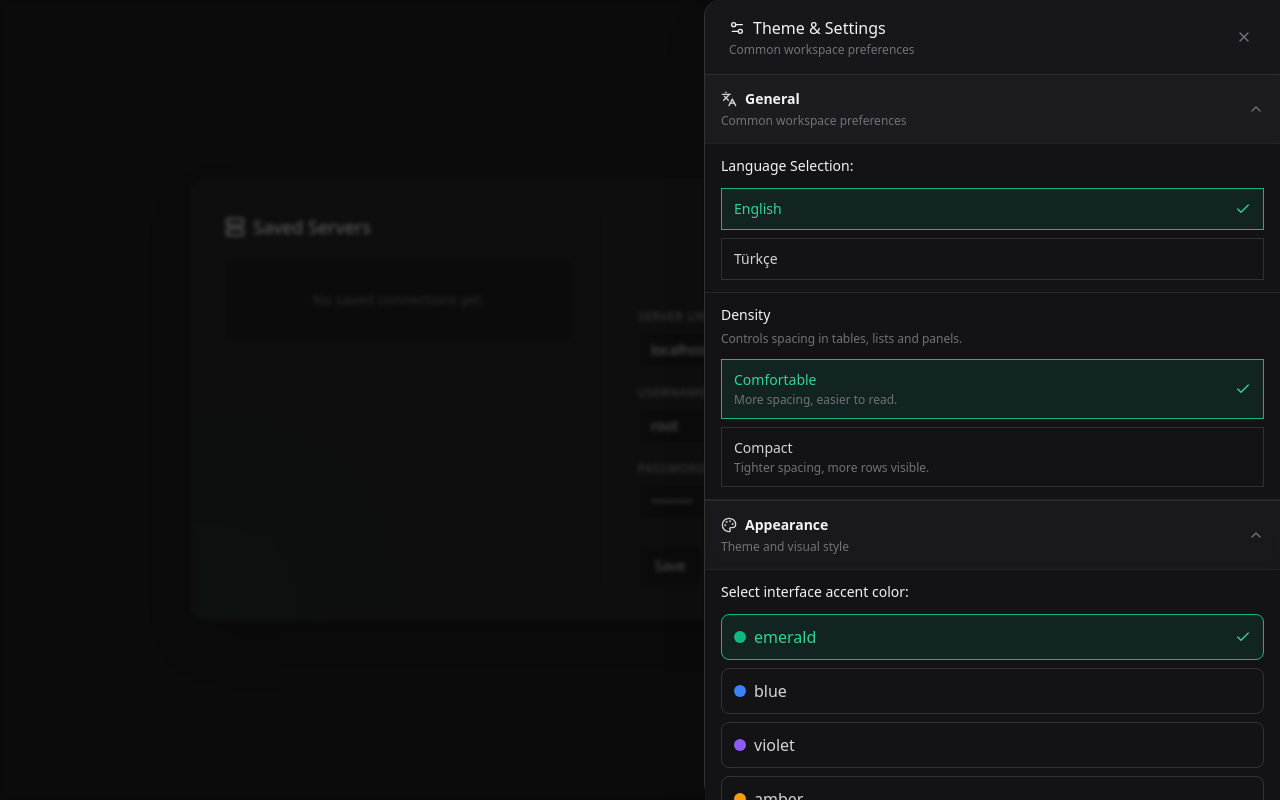
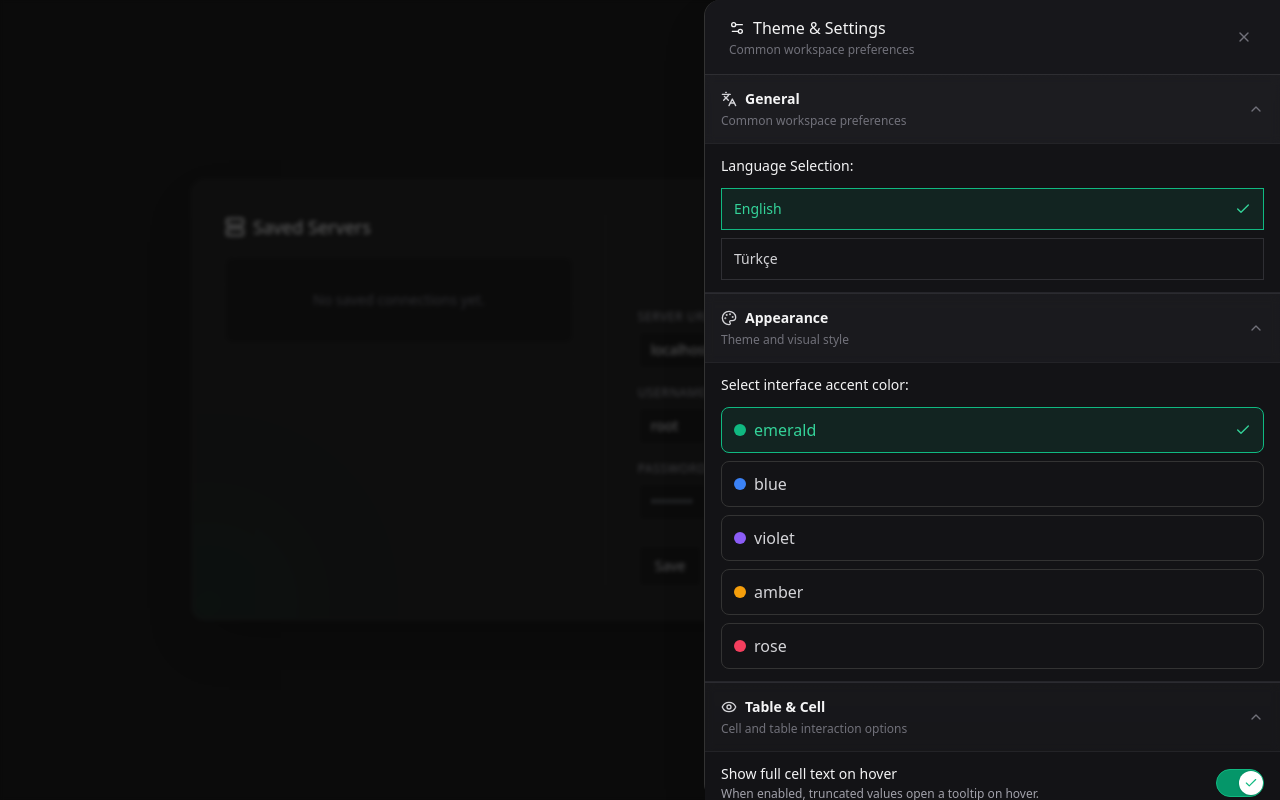
Before and after one commit to Netsper/OneDB, a React (Vite) app in the folder frontend/: page / in a window 1280 px wide. Both pictures are taken after a click on the button "Theme & Settings". Built offline with nearby package versions, Linux system fonts and the light colour scheme.

Commit message:
settings: remove ui density mode and keep single comfortable layout

```diff
--- a/frontend/src/DatabaseManager.jsx
+++ b/frontend/src/DatabaseManager.jsx
@@ -1,20 +1,10 @@
-import React, { useEffect } from 'react';
+import React from 'react';
 import LoginScreen from './components/auth/LoginScreen.jsx';
 import ConnectedWorkspace from './components/workspace/ConnectedWorkspace.jsx';
 import useDatabaseManagerScreenModel from './hooks/workspace/view-models/useDatabaseManagerScreenModel.js';
 
 export default function DatabaseManager() {
-  const { isConnected, workspaceViewModel, loginScreenProps, density } =
-    useDatabaseManagerScreenModel();
-
-  useEffect(() => {
-    const root = document.documentElement;
-    const normalizedDensity = density === 'compact' ? 'compact' : 'comfortable';
-    root.setAttribute('data-onedb-density', normalizedDensity);
-    return () => {
-      root.removeAttribute('data-onedb-density');
-    };
-  }, [density]);
+  const { isConnected, workspaceViewModel, loginScreenProps } = useDatabaseManagerScreenModel();
 
   // Render login screen until an active DB session is established.
   if (!isConnected) {
--- a/frontend/src/components/auth/LoginScreen.jsx
+++ b/frontend/src/components/auth/LoginScreen.jsx
@@ -33,7 +33,6 @@ export default function LoginScreen({
 
   return (
     <div
-      data-density={settings?.uiDensity === 'compact' ? 'compact' : 'comfortable'}
       className={`min-h-screen bg-[#1c1c1c] flex items-center justify-center p-4 font-sans text-zinc-300 ${tc.selection}`}
     >
       <div className="bg-[#232323] p-8 rounded-xl w-full max-w-4xl border border-[#333] shadow-2xl relative overflow-hidden flex flex-col md:flex-row gap-8">
--- a/frontend/src/components/modals/SettingsModal.jsx
+++ b/frontend/src/components/modals/SettingsModal.jsx
@@ -109,7 +109,6 @@ export default function SettingsModal({
   theme,
   setTheme,
   settings = {
-    uiDensity: 'comfortable',
     showCellTooltipOnHover: true,
     sqlEditor: {
       syntaxHighlight: true,
@@ -258,35 +257,6 @@ export default function SettingsModal({
                       />
                     </div>
                   </SettingRow>
-
-                  <SettingRow title={t('settingsDensity')} description={t('settingsDensityDesc')}>
-                    <div className="space-y-2">
-                      <ChoiceButton
-                        active={settings.uiDensity === 'comfortable'}
-                        onClick={() =>
-                          updateSetting((prev) => ({
-                            ...prev,
-                            uiDensity: 'comfortable',
-                          }))
-                        }
-                        title={t('settingsDensityComfortable')}
-                        subtitle={t('settingsDensityComfortableDesc')}
-                        tc={tc}
-                      />
-                      <ChoiceButton
-                        active={settings.uiDensity === 'compact'}
-                        onClick={() =>
-                          updateSetting((prev) => ({
-                            ...prev,
-                            uiDensity: 'compact',
-                          }))
-                        }
-                        title={t('settingsDensityCompact')}
-                        subtitle={t('settingsDensityCompactDesc')}
-                        tc={tc}
-                      />
-                    </div>
-                  </SettingRow>
                 </>
               ) : null}
 
--- a/frontend/src/components/workspace/ConnectedWorkspace.jsx
+++ b/frontend/src/components/workspace/ConnectedWorkspace.jsx
@@ -3,12 +3,11 @@ import WorkspaceLayout from './WorkspaceLayout.jsx';
 import WorkspaceOverlays from './WorkspaceOverlays.jsx';
 
 export default function ConnectedWorkspace({ viewModel }) {
-  const { tc, theme, density, layout, overlays } = viewModel;
+  const { tc, theme, layout, overlays } = viewModel;
 
   return (
     <div
       data-theme={theme || 'emerald'}
-      data-density={density === 'compact' ? 'compact' : 'comfortable'}
       className={`h-screen flex flex-col bg-[#18181b] text-zinc-300 font-sans overflow-hidden ${tc.selection}`}
     >
       <WorkspaceLayout
--- a/frontend/src/components/workspace/TableBrowserView.jsx
+++ b/frontend/src/components/workspace/TableBrowserView.jsx
@@ -69,7 +69,6 @@ export default function TableBrowserView({
   getCellTextValue,
   getTimestampTooltip,
   showCellTooltipOnHover = true,
-  uiDensity = 'comfortable',
   isJsonColumn,
   formatJsonCellValue,
   copyToClipboard,
@@ -97,7 +96,7 @@ export default function TableBrowserView({
   const [scrollTop, setScrollTop] = useState(0);
   const [viewportHeight, setViewportHeight] = useState(0);
   const [pinnedLeftOffsets, setPinnedLeftOffsets] = useState({});
-  const ROW_HEIGHT = uiDensity === 'compact' ? 32 : 36;
+  const ROW_HEIGHT = 36;
   const OVERSCAN_ROWS = 10;
   const rowOffset = (page - 1) * rowsPerPage;
   const allRowsSelected = paginatedData.length > 0 && selectedRows.size === paginatedData.length;
@@ -134,7 +133,7 @@ export default function TableBrowserView({
       bottomPadding: Math.max(0, (paginatedData.length - endIndex) * ROW_HEIGHT),
       rows: paginatedData.slice(startIndex, endIndex),
     };
-  }, [paginatedData, scrollTop, shouldVirtualizeRows, viewportHeight, ROW_HEIGHT]);
+  }, [paginatedData, scrollTop, shouldVirtualizeRows, viewportHeight]);
   const tableRows = virtualWindow.rows;
   const dataColumnSpan = visibleColumns.length + 2;
 
--- a/frontend/src/components/workspace/WorkspaceMainPanel.jsx
+++ b/frontend/src/components/workspace/WorkspaceMainPanel.jsx
@@ -232,7 +232,6 @@ export default function WorkspaceMainPanel({
               getCellTextValue={getCellTextValue}
               getTimestampTooltip={getTimestampTooltip}
               showCellTooltipOnHover={showCellTooltipOnHover}
-              uiDensity={settings?.uiDensity || 'comfortable'}
               isJsonColumn={isJsonColumn}
               formatJsonCellValue={formatJsonCellValue}
               copyToClipboard={copyToClipboard}
--- a/frontend/src/config/translations/en.js
+++ b/frontend/src/config/translations/en.js
@@ -231,12 +231,6 @@ export const en = {
   accentColor: 'Select interface accent color:',
   settingsGeneral: 'General',
   settingsGeneralDesc: 'Common workspace preferences',
-  settingsDensity: 'Density',
-  settingsDensityDesc: 'Controls spacing in tables, lists and panels.',
-  settingsDensityComfortable: 'Comfortable',
-  settingsDensityComfortableDesc: 'More spacing, easier to read.',
-  settingsDensityCompact: 'Compact',
-  settingsDensityCompactDesc: 'Tighter spacing, more rows visible.',
   settingsAppearance: 'Appearance',
   settingsAppearanceDesc: 'Theme and visual style',
   settingsTable: 'Table & Cell',
--- a/frontend/src/config/translations/tr.js
+++ b/frontend/src/config/translations/tr.js
@@ -220,12 +220,6 @@ export const tr = {
   accentColor: 'Arayüz aksan rengini seçin:',
   settingsGeneral: 'Genel',
   settingsGeneralDesc: 'Temel çalışma alanı tercihleri',
-  settingsDensity: 'Yoğunluk',
-  settingsDensityDesc: 'Tablo, liste ve panellerdeki boşluk miktarını belirler.',
-  settingsDensityComfortable: 'Rahat',
-  settingsDensityComfortableDesc: 'Daha geniş boşluk, daha kolay okuma.',
-  settingsDensityCompact: 'Kompakt',
-  settingsDensityCompactDesc: 'Daha sıkı boşluk, ekranda daha çok satır.',
   settingsAppearance: 'Görünüm',
   settingsAppearanceDesc: 'Tema ve görsel stil ayarları',
   settingsTable: 'Tablo & Hücre',
--- a/frontend/src/hooks/workspace/state/useWorkspaceState.js
+++ b/frontend/src/hooks/workspace/state/useWorkspaceState.js
@@ -2,7 +2,6 @@ import { useRef, useState } from 'react';
 import { normalizePinnedItems } from '../../../utils/pins.js';
 
 const DEFAULT_WORKSPACE_SETTINGS = Object.freeze({
-  uiDensity: 'comfortable',
   showCellTooltipOnHover: true,
   sqlEditor: {
     syntaxHighlight: true,
@@ -66,7 +65,6 @@ function loadWorkspaceSettings() {
     }
 
     return {
-      uiDensity: parseEnumSetting(parsed.uiDensity, ['comfortable', 'compact'], 'comfortable'),
       showCellTooltipOnHover: parseBooleanSetting(
         parsed.showCellTooltipOnHover,
         DEFAULT_WORKSPACE_SETTINGS.showCellTooltipOnHover,
--- a/frontend/src/hooks/workspace/view-models/useDatabaseManagerScreenModel.js
+++ b/frontend/src/hooks/workspace/view-models/useDatabaseManagerScreenModel.js
@@ -5,12 +5,10 @@ import useWorkspaceViewModel from './useWorkspaceViewModel.js';
 export default function useDatabaseManagerScreenModel() {
   const foundationModel = useDatabaseManagerFoundationModel();
   const { workspaceInputs, loginScreenProps } = useDatabaseManagerActionsModel(foundationModel);
-  const density = foundationModel.workspace.settings?.uiDensity || 'comfortable';
 
   const workspaceViewModel = useWorkspaceViewModel({
     tc: foundationModel.tc,
     theme: foundationModel.workspace.theme,
-    density,
     layoutInputs: workspaceInputs,
     mainPanelInputs: workspaceInputs,
     overlaysInputs: workspaceInputs,
@@ -18,7 +16,6 @@ export default function useDatabaseManagerScreenModel() {
 
   return {
     isConnected: foundationModel.workspace.isConnected,
-    density,
     workspaceViewModel,
     loginScreenProps,
   };
--- a/frontend/src/hooks/workspace/view-models/useWorkspaceViewModel.js
+++ b/frontend/src/hooks/workspace/view-models/useWorkspaceViewModel.js
@@ -3,7 +3,7 @@ import useWorkspaceMainPanelViewModel from './useWorkspaceMainPanelViewModel.js'
 import useWorkspaceOverlaysViewModel from './useWorkspaceOverlaysViewModel.js';
 
 export default function useWorkspaceViewModel(params) {
-  const { tc, theme, density, layoutInputs, mainPanelInputs, overlaysInputs } = params;
+  const { tc, theme, layoutInputs, mainPanelInputs, overlaysInputs } = params;
   const layoutParts = useWorkspaceLayoutViewModel(layoutInputs);
   const mainPanel = useWorkspaceMainPanelViewModel(mainPanelInputs);
   const overlays = useWorkspaceOverlaysViewModel(overlaysInputs);
@@ -11,7 +11,6 @@ export default function useWorkspaceViewModel(params) {
   return {
     tc,
     theme,
-    density,
     layout: {
       ...layoutParts,
       mainPanel,
--- a/frontend/src/styles/global.css
+++ b/frontend/src/styles/global.css
@@ -5,14 +5,6 @@
   --onedb-scrollbar-thumb-bottom: rgba(5, 150, 105, 0.58);
   --onedb-scrollbar-thumb-hover-top: rgba(16, 185, 129, 0.84);
   --onedb-scrollbar-thumb-hover-bottom: rgba(5, 150, 105, 0.84);
-}
-
-html[data-onedb-density='comfortable'] {
-  font-size: 16px;
-}
-
-html[data-onedb-density='compact'] {
-  font-size: 14px;
 }
 
 [data-theme='emerald'] {
```
Also changed, not shown: 1 other file (tests, documents, lock files or other folders).
